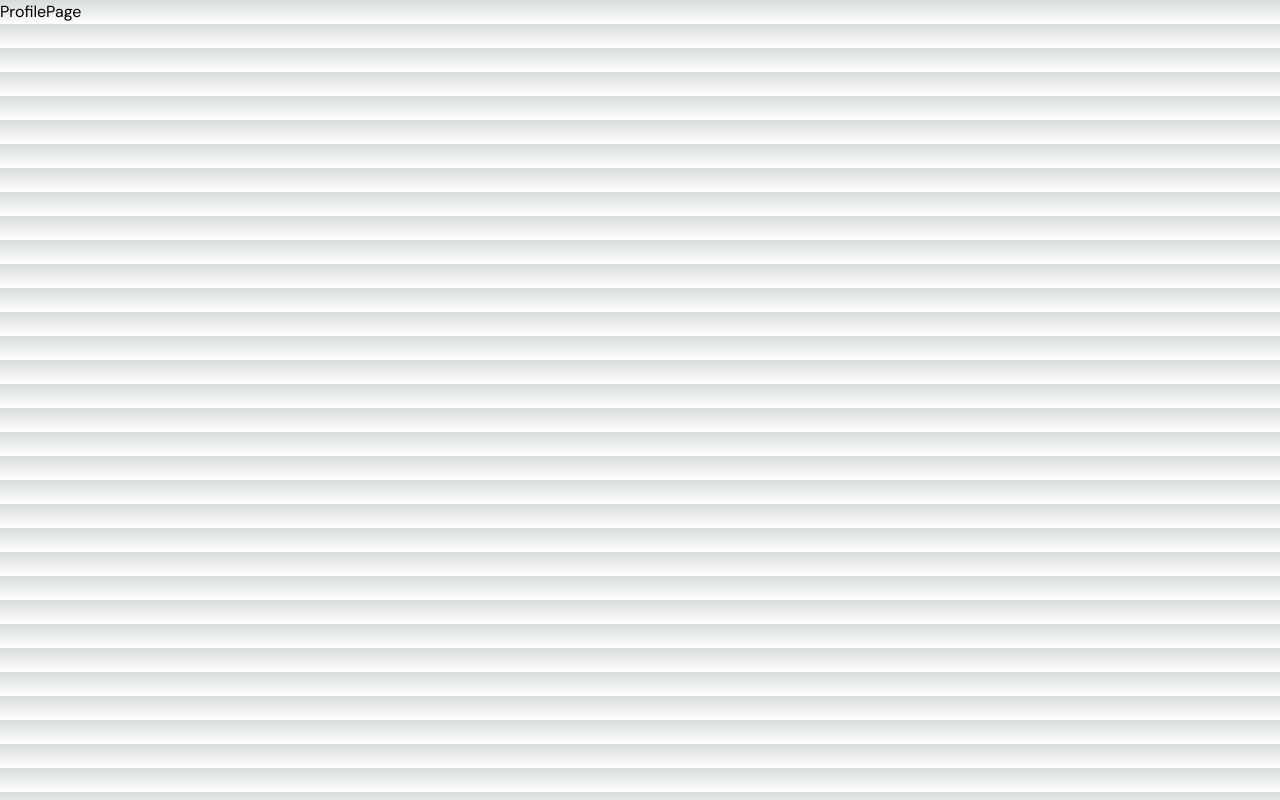
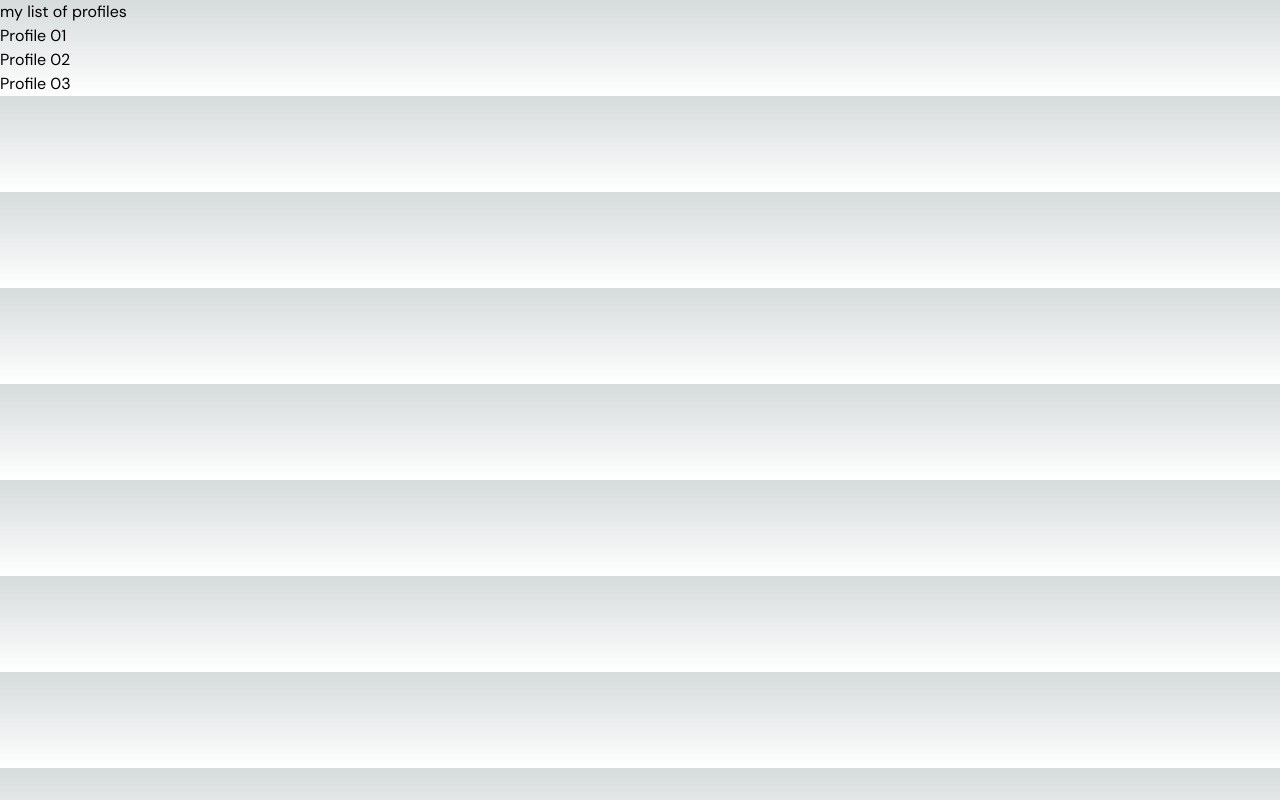
Before and after one commit to aweeshathavishanka/nextjs13-course, a Next.js app: page /profile in a window 1280 px wide. Built offline with nearby package versions, Linux system fonts and the light colour scheme.

Commit message:
Router with NextJS 14

```diff
--- a/src/app/profile/[id]/page.tsx
+++ b/src/app/profile/[id]/page.tsx
@@ -1,10 +1,21 @@
 "use client";
 
-import { useParams } from "next/navigation";
+import { useParams, useRouter } from "next/navigation";
 
 export default function Profile() {
   const params = useParams();
-  console.log(params);
+  const router = useRouter();
 
-  return <div>My id profile Page</div>;
+  return (
+    <div className=" items-center text-center py-10">
+      <h1>Profile Page id: {params.id}</h1>
+      <div className=" py-4">
+        <button
+          onClick={() => router.push("/profile")}
+          className=" py-2 px-4 bg-blue-500">
+          Back Profile
+        </button>
+      </div>
+    </div>
+  );
 }
--- a/src/app/profile/page.tsx
+++ b/src/app/profile/page.tsx
@@ -1,7 +1,35 @@
-import React from "react";
+"use client";
+
+import { useRouter } from "next/navigation";
 
 const ProfilePage = () => {
-  return <div>ProfilePage</div>;
+  const router = useRouter();
+
+  console.log(router);
+  return (
+    <div>
+      <h1>my list of profiles</h1>
+      <div>
+        <ul>
+          <li
+            onClick={() => router.push("profile/1")}
+            className=" cursor-pointer">
+            Profile 01
+          </li>
+          <li
+            onClick={() => router.push("profile/2")}
+            className=" cursor-pointer">
+            Profile 02
+          </li>
+          <li
+            onClick={() => router.push("profile/3")}
+            className=" cursor-pointer">
+            Profile 03
+          </li>
+        </ul>
+      </div>
+    </div>
+  );
 };
 
 export default ProfilePage;
```
